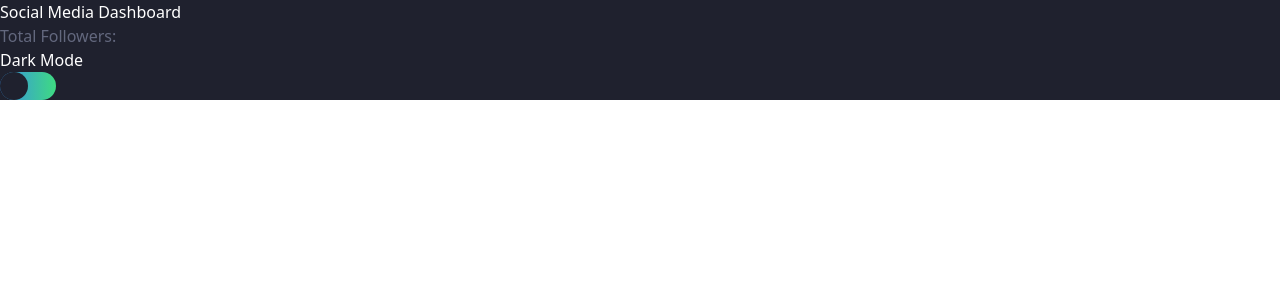
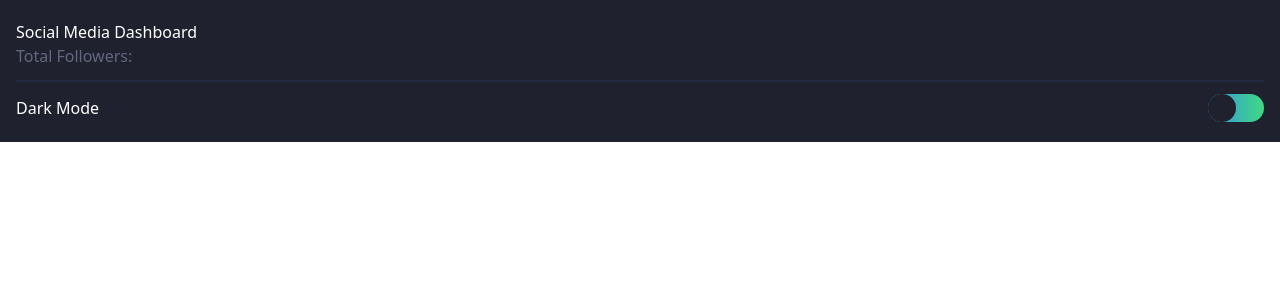
Before and after one commit to akhoz/Social-Media-Dashboard, a React (Vite) app: page / in a window 1280 px wide. Shown: the top 300 px of the page. Built offline with nearby package versions, Linux system fonts and the light colour scheme.

Commit message:
Positioning Header elements

```diff
--- a/src/components/Header.jsx
+++ b/src/components/Header.jsx
@@ -5,15 +5,20 @@ import ThemeToggle from "./ThemeToggle.jsx";
 function Header(props) {
 
     return (
-        <div className="bg-headerDark grid grid-cols-1">
-            <p className="text-white">
-                Social Media Dashboard
-            </p>
-            <p className="text-titleDark">
-                Total Followers: {props.totalFollowers}
-            </p>
+        <div className="bg-headerDark grid grid-cols-1 py-5 px-4">
             <div>
                 <p className="text-white">
+                    Social Media Dashboard
+                </p>
+                <p className="text-titleDark">
+                    Total Followers: {props.totalFollowers}
+                </p>
+            </div>
+
+            <hr className="border-t-2 border-bgCardDark my-3" />
+
+            <div className="flex items-center">
+                <p className="text-white mr-auto">
                     Dark Mode
                 </p>
                 <ThemeToggle />
```
